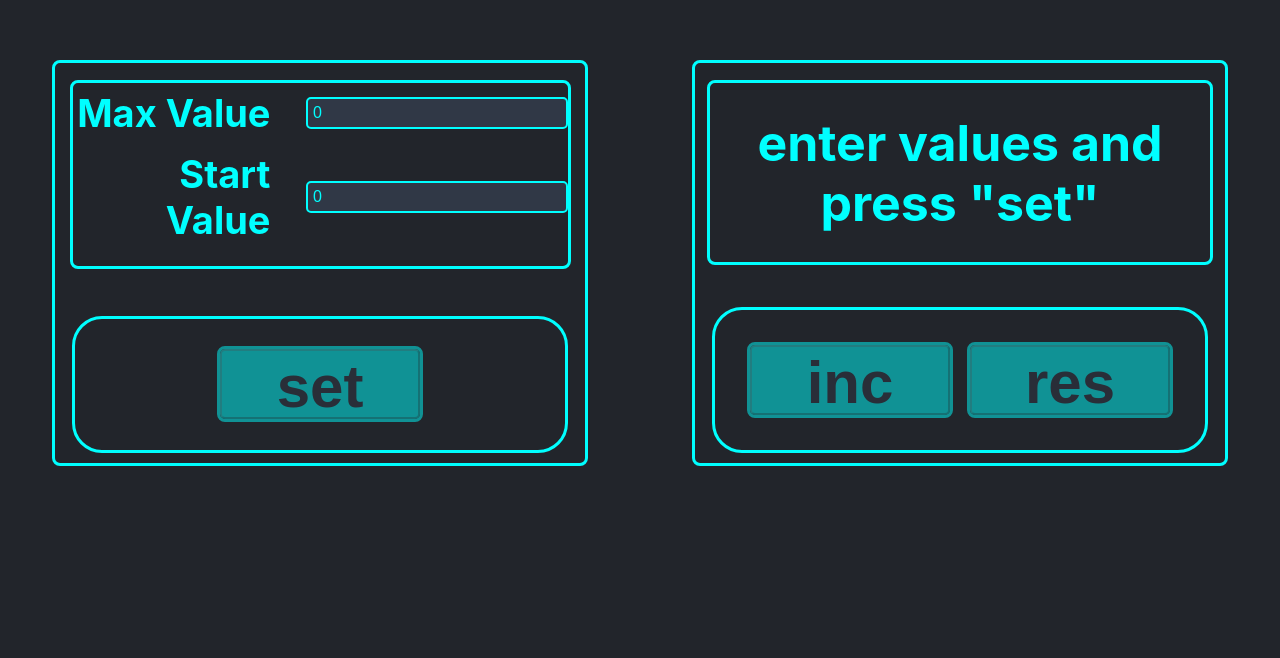
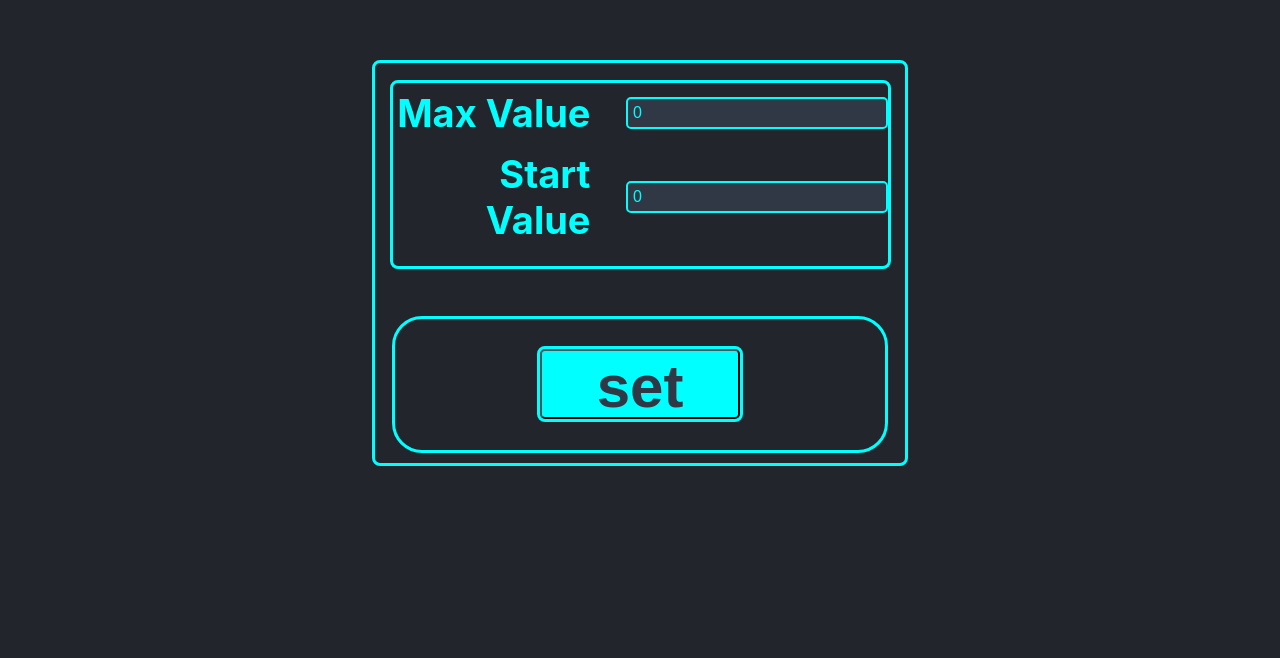
Before and after one commit to wewealka/1controlWork, a React (Create React App) app: page / in a window 1280 px wide. Shown: the part 137-795 px from the top of the page. Built offline with nearby package versions, Linux system fonts and the light colour scheme.

Commit message:
counter part 2

```diff
--- a/src/App.tsx
+++ b/src/App.tsx
@@ -1,11 +1,13 @@
 
 import './App.css';
 import { ControlWork } from './control_work/ControlWork';
+import { SetterUp } from './setter-02/Setter';
 import { Setter } from './setters/Setter';
 
 function App() {
   return (
     <div className="App">
+      <SetterUp/>
       <Setter/>
       <ControlWork/>
     </div>
--- /dev/null
+++ b/src/setter-02/Setter.tsx
@@ -0,0 +1,114 @@
+import { useState, useEffect, useRef } from "react";
+import { Counter } from "./counter/Counter";
+import { S } from "./stls/styles";
+import { Button } from "./components/Button";
+
+export const SetterUp = () => {
+    const [maxValue, setMaxValue] = useState<number>(0);
+    const [startValue, setStartValue] = useState<number>(0);
+    const [inputMaxValue, setInputMaxValue] = useState<number>(0);
+    const [inputStartValue, setInputStartValue] = useState<number>(0);
+    const [isEditing, setIsEditing] = useState<boolean>(true);
+    const initialStartValueRef = useRef<number | null>(null);
+    const [isDisplay, setIsDisplay] = useState<boolean>(false);
+
+    const resetHandler = () => {
+        setStartValue(inputStartValue);
+    };
+
+    const incHandler = () => {
+        setStartValue(temp => temp + 1);
+    };
+    const switchToInput = () => {
+        setIsDisplay(false)
+    }
+    const setMaxValueHandler = (e: React.ChangeEvent<HTMLInputElement>) => {
+        setInputMaxValue(parseInt(e.currentTarget.value) || 0);
+        setIsEditing(true);
+    };
+
+    const setInputStartValueHandler = (e: React.ChangeEvent<HTMLInputElement>) => {
+        setInputStartValue(parseInt(e.currentTarget.value) || 0);
+        setIsEditing(true);
+    };
+
+
+    const setHandler = () => {
+        if (inputStartValue < 0 || inputStartValue >= inputMaxValue) {
+            alert("Start value must be less than Max value and cannot be negative!");
+            return;
+        }
+        setMaxValue(inputMaxValue);
+        setStartValue(inputStartValue);
+        if (initialStartValueRef.current === null) {
+            initialStartValueRef.current = inputStartValue;
+        }
+        localStorage.setItem('maxValue02', JSON.stringify(inputMaxValue));
+        localStorage.setItem('startValue02', JSON.stringify(inputStartValue));
+        setIsEditing(false);
+        setIsDisplay(true)
+    };
+
+    useEffect(() => {
+        const savedMaxValue = localStorage.getItem('maxValue02');
+        const savedStartValue = localStorage.getItem('startValue02');
+        if (savedMaxValue) {
+            const parsedMaxValue = JSON.parse(savedMaxValue);
+            setMaxValue(parsedMaxValue);
+            setInputMaxValue(parsedMaxValue);
+        }
+        if (savedStartValue) {
+            const parsedStartValue = JSON.parse(savedStartValue);
+            setStartValue(parsedStartValue);
+            setInputStartValue(parsedStartValue);
+        }
+    }, []);
+
+    return (
+        <div style={{ display: "flex" }}>
+            {!isDisplay ? (
+                <S.MainContainer>
+                    <S.InputContainer>
+                        <S.InputRow>
+                            <S.Label>Max Value</S.Label>
+                            <S.Input
+                                value={inputMaxValue}
+                                onChange={setMaxValueHandler}
+                                step={1}
+                                type="number"
+                            />
+                        </S.InputRow>
+                        <S.InputRow>
+                            <S.Label>Start Value</S.Label>
+                            <S.Input
+                                value={inputStartValue}
+                                onChange={setInputStartValueHandler}
+                                step={1}
+                                type="number"
+                            />
+                        </S.InputRow>
+                    </S.InputContainer>
+                    <S.ButtonContainer>
+                        <Button
+                            style={{ width: "200px" }}
+                            name={"set"}
+                            callBack={setHandler}
+                            disabled={!isEditing}
+                        />
+                    </S.ButtonContainer>
+                </S.MainContainer>
+            ) : (
+                <Counter
+                switchToInput={switchToInput}
+                startFallBack={inputStartValue}
+                isEditing={isEditing}
+                maxValue={maxValue}
+                startValue={startValue}
+                incHandler={incHandler}
+                resetHandler={resetHandler}
+                setValue={setStartValue}
+                />
+            )}
+        </div>
+    );
+};
--- /dev/null
+++ b/src/setter-02/components/Button.tsx
@@ -0,0 +1,19 @@
+import { S } from "../stls/styles";
+
+
+export type BtnType = {
+    name: string;
+    callBack: () => void;
+    disabled?: boolean;
+    style?: React.CSSProperties;
+    width?: string
+};
+
+export const Button = (p: BtnType) => {
+
+    return (
+        <div>
+            <S.Button style={{ width: p.width, ...p.style }} disabled={p.disabled} onClick={p.callBack}>{p.name}</S.Button>
+        </div>
+    );
+};
--- /dev/null
+++ b/src/setter-02/counter/Counter.tsx
@@ -0,0 +1,39 @@
+import { Button } from "./../components/Button";
+import { S } from "../stls/styles";
+
+export type DisplayProps = {
+    isRed: boolean
+}
+
+export type CounterType = {
+    switchToInput:() => void
+    startFallBack: number
+    isEditing: boolean
+    maxValue: number
+    startValue: number
+    incHandler: () => void
+    resetHandler: () => void
+    setValue: (number: number) => void
+};
+
+export const Counter = (p: CounterType) => {
+
+    return (
+        <S.MainContainer>
+            <S.Display isRed={p.startValue === p.maxValue}>
+                {!p.isEditing && p.startValue !== 0 ?
+                    <div>
+                        {p.startValue}
+                    </div> :
+                    <div style={{ color: "aqua" }}>
+                        enter values and press "set"
+                    </div>}
+            </S.Display>
+            <S.ButtonContainer>
+                <Button style={{width:"130px"}} name={"inc"} disabled={p.isEditing || p.startValue === p.maxValue} callBack={p.incHandler} />
+                <Button style={{width:"130px"}} name={"res"} disabled={p.isEditing || p.startValue === 0 || p.startValue === p.startFallBack} callBack={p.resetHandler} />
+                <Button style={{width:"130px"}} name={"set"} callBack={p.switchToInput} disabled={false} />
+            </S.ButtonContainer>
+        </S.MainContainer>
+    )
+};
--- /dev/null
+++ b/src/setter-02/stls/styles.ts
@@ -0,0 +1,117 @@
+
+import styled from "styled-components";
+import { DisplayProps } from "../counter/Counter";
+
+const MainContainer = styled.div`
+    display:flex;
+    outline: 3px solid aqua;
+    border-radius: 5px;
+    margin: 0 auto;
+    max-width: 500px;
+    width: 100%;
+    height: 400px;
+    padding: 0 15px;
+    margin-top: 200px;
+    align-items: center;
+    flex-direction: column;
+`;
+
+const Display = styled.div<DisplayProps>`
+    display: flex;
+    width: 100%;
+    height: 54%;
+    outline: 3px solid aqua;
+    border-radius: 5px;
+    margin: 0 auto;
+    margin-top: 20px;
+    margin-bottom: 15px;
+    margin-left: 20px;
+    margin-right: 20px;
+    font-size:50px;
+    font-weight: bold;
+    align-items:center;
+    justify-content: center;
+    color: ${props => (props.isRed ? 'red' : 'aqua')};
+`;
+
+const ButtonContainer = styled.div`
+    display: flex;
+    align-items: center;
+    justify-content: center;
+    border-radius: 30px;
+    border: 3px solid aqua;
+    width: 90%;
+    height: 30%;
+    margin: 0 auto;
+    margin-bottom: 10px;
+    margin-top: 30px;
+    padding: 20px; // Добавляем padding для улучшения внешнего вида
+    gap: 20px; // Добавляем промежуток между кнопками
+`;
+
+
+const Button = styled.button`
+    height: 70px;
+    outline: 3px solid aqua;
+    border-radius: 5px;
+    background-color: aqua;
+    color: #303846;
+    font-size: 60px;
+    font-weight: bold;
+    text-align: center;
+    opacity: ${props => (props.disabled ? 0.5 : 1)};
+`;
+
+
+const Input = styled.input`
+    width: 50%; /* Увеличим ширину инпута для лучшей читаемости */
+    padding: 5px; /* Добавим немного внутреннего отступа */
+    font-size: 16px;
+    border: 2px solid aqua;
+    border-radius: 5px;
+    background-color: #303846;
+    color: aqua;
+`;
+
+const InputContainer = styled.div`
+    display: flex;
+    height: 60%;
+    width: 99%;
+    border-radius: 5px;
+    outline: 3px solid aqua;
+    flex-direction: column;
+
+    margin: 20px auto;
+    align-items: center;
+    justify-content: center;
+`;
+
+const InputRow = styled.div`
+    display: flex;
+    align-items: center;
+    justify-content: space-between;
+    width: 100%;
+    margin-bottom: 15px;
+`;
+
+const Label = styled.label`
+    font-size: 38px;
+    font-weight: bold;
+    color: aqua;
+    margin-right: 10px;
+    width: 40%;
+    text-align: right;
+`;
+
+
+export const S = {
+    MainContainer,
+    Display,
+    Button,
+    ButtonContainer,
+    InputContainer,
+    Input,
+    InputRow,
+    Label
+
+}
```
